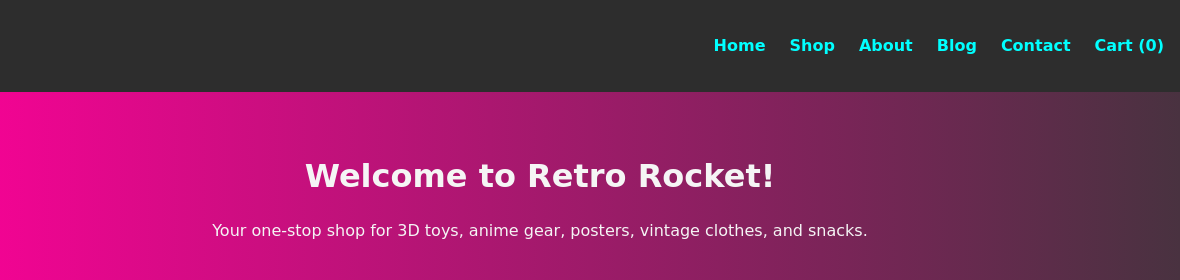
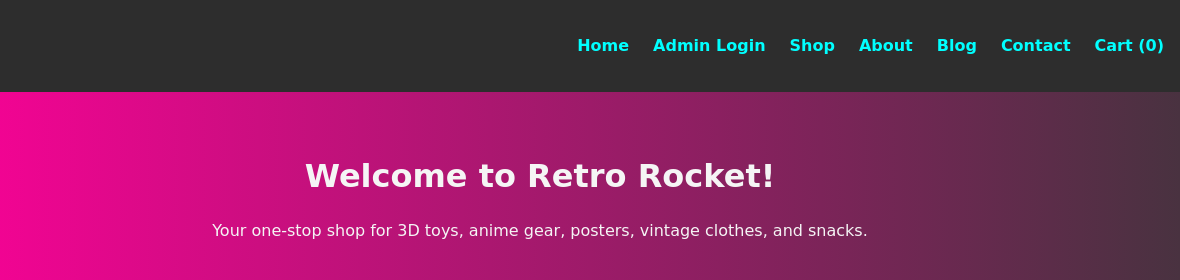
Before and after one commit to w33jay04/RocketMonkey, a plain HTML site: page index.html in a window 1280 px wide. Shown: the top 280 px of the page, 100-1280 px from the left. Drawn offline with Linux system fonts and the light colour scheme.

Commit message:
Update index.html

```diff
--- a/index.html
+++ b/index.html
@@ -13,6 +13,7 @@
     <nav>
       <ul>
         <li><a href="#home">Home</a></li>
+        <li><a href="admin.html">Admin Login</a></li>
         <li><a href="#shop">Shop</a></li>
         <li><a href="#about">About</a></li>
         <li><a href="#blog">Blog</a></li>
```
